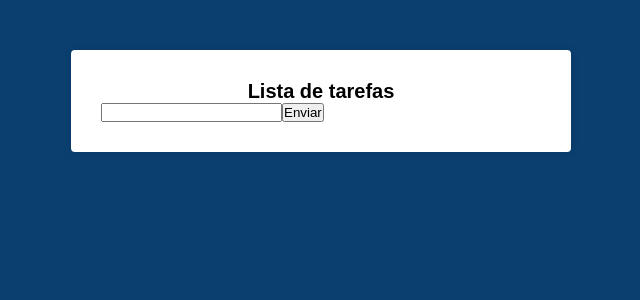
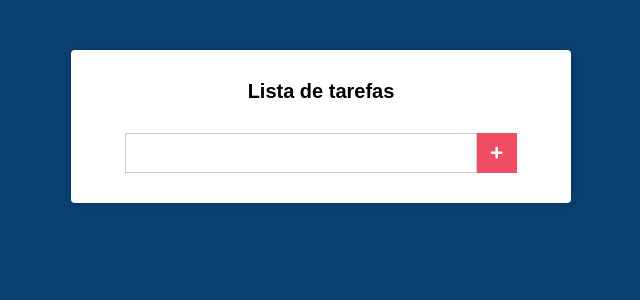
Before and after one commit to ArturCarvalho0/lista-tarefas, a React (Create React App) app: page / in a window 1280 px wide. Shown: the top 300 px of the page, without its empty margins (319-959 px from the left). Built offline with nearby package versions, Linux system fonts and the light colour scheme.

Commit message:
Estilizando o form

```diff
--- a/package.json
+++ b/package.json
@@ -8,6 +8,7 @@
     "@testing-library/user-event": "^13.5.0",
     "react": "^18.2.0",
     "react-dom": "^18.2.0",
+    "react-icons": "^4.11.0",
     "react-scripts": "5.0.1",
     "web-vitals": "^2.1.4"
   },
--- a/src/components/Main.css
+++ b/src/components/Main.css
@@ -11,3 +11,28 @@
   font-size: 20px;
   text-align: center;
 }
+.form {
+  margin-top: 30px;
+  display: flex;
+  align-items: center;
+  justify-content: center;
+}
+
+.form input[type="text"] {
+  height:40px;
+  padding:0 20px;
+  font-size: 20px;
+  border: 1px solid #ccc;
+  min-width: 80%;
+}
+
+.form button[type="submit"] {
+  border:none;
+  height: 40px;
+  width: 40px;
+  background: #f04c64;
+  color: #fff;
+  display: flex;
+  align-items: center;
+  justify-content: center;
+}
--- a/src/components/Main.js
+++ b/src/components/Main.js
@@ -1,5 +1,7 @@
 import React, { Component } from 'react';
 import './Main.css';
+
+import { FaPlus } from 'react-icons/fa';
 
 export default class Main extends Component {
   state = {
@@ -18,9 +20,11 @@
     return (
       <div className="main">
         <h1>Lista de tarefas</h1>
-        <form action="#">
-          <input onChange={this.handleChange} type="text" />
-          <button type="submit">Enviar</button>
+        <form action="#" className="form">
+          <input onChange={this.handleChange} type="text" value={novaTarefa} />
+          <button type="submit">
+            <FaPlus />
+          </button>
         </form>
       </div>
     );
```
Also changed, not shown: .eslintrc.js, 1 other file (tests, documents, lock files or other folders).
